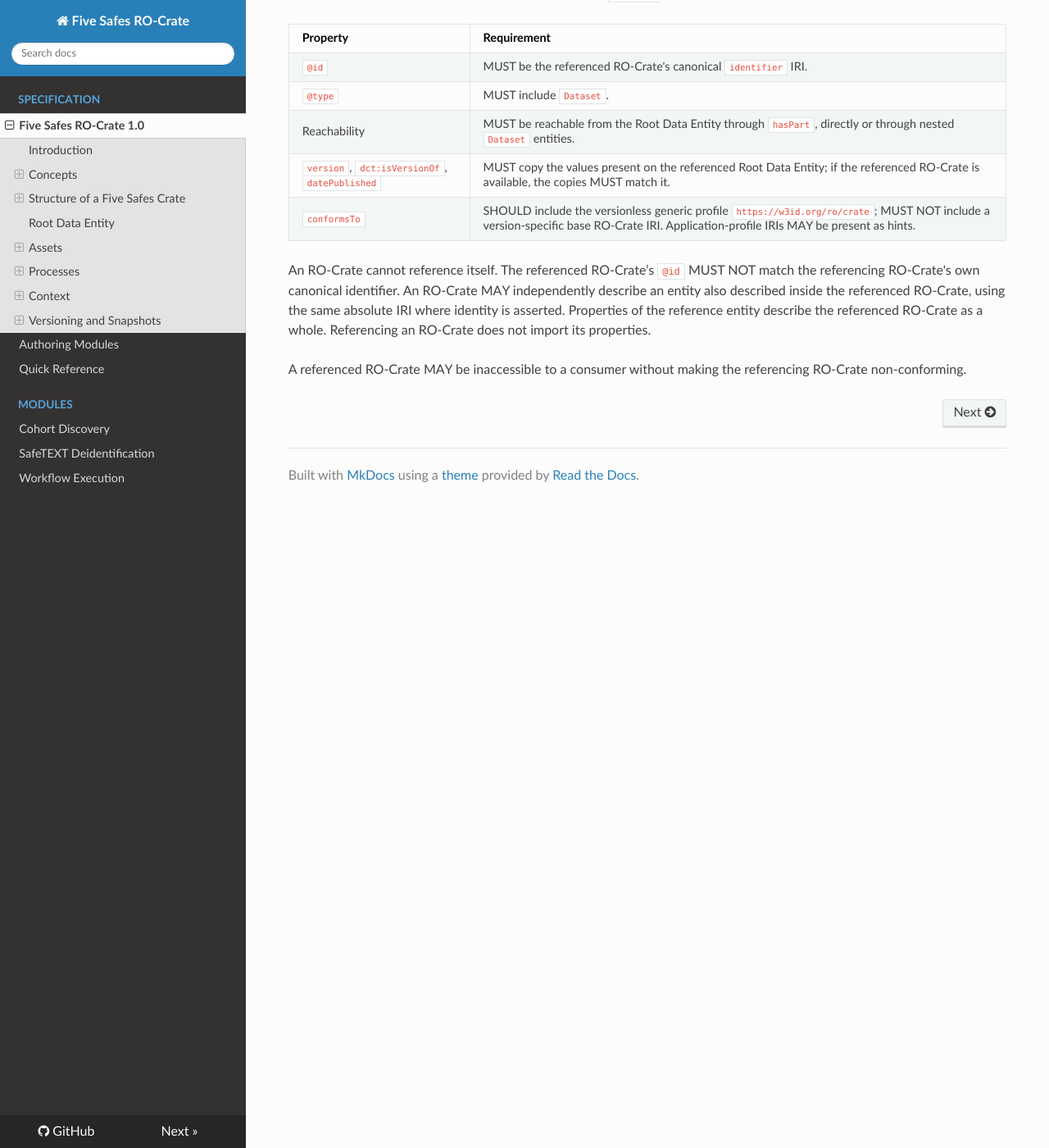
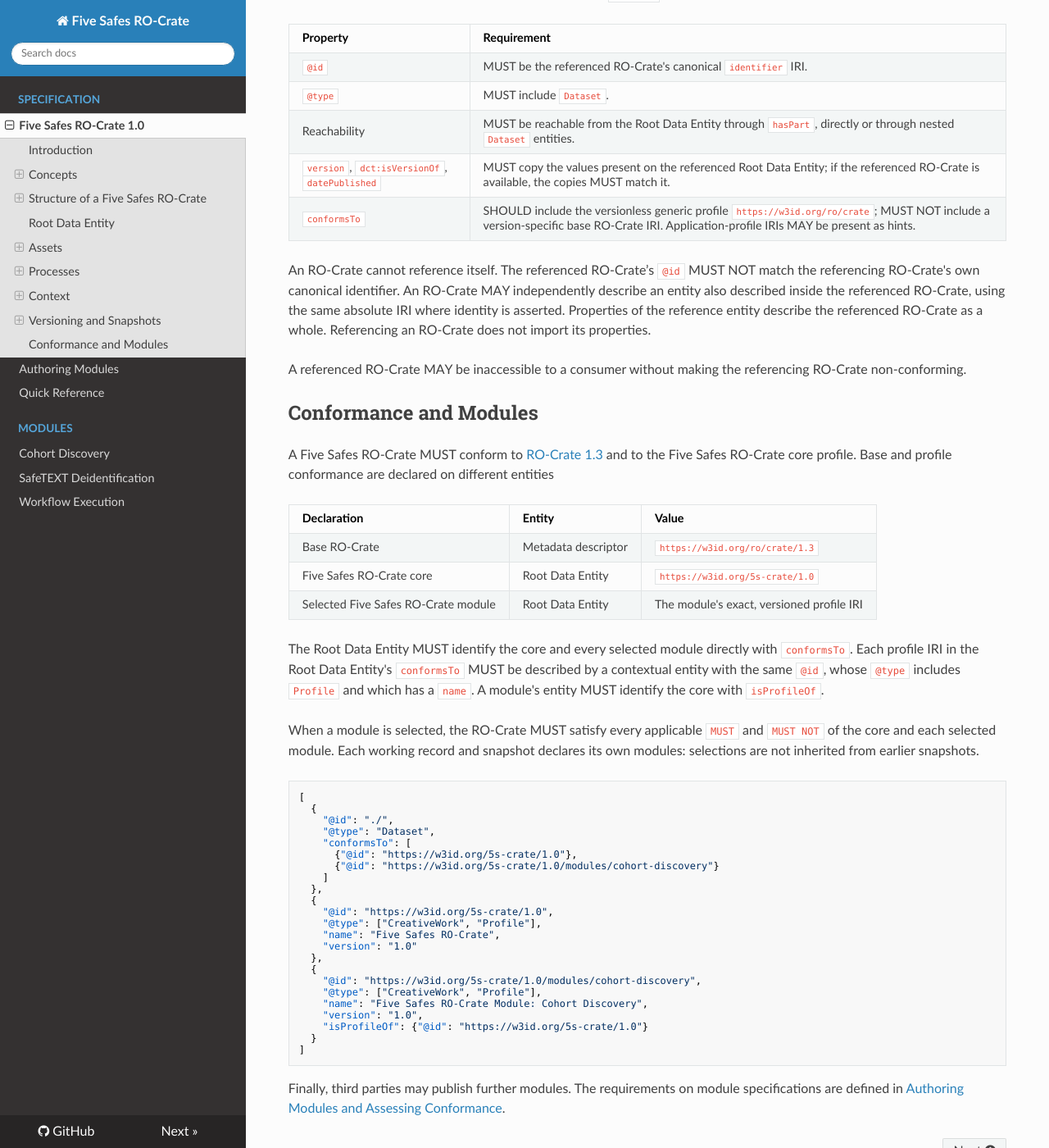
Before and after one commit to eScienceLab/Five-Safes-RO-Crate, an MkDocs documentation site: the page built from docs/index.md, in a window 1280 px wide and 1400 px high, scrolled down 22467 px. Shown: the whole window at 82% size. Built offline with MkDocs 1.6.1, drawn with Linux system fonts in a browser that asks for light colours; nearby versions of some CDN libraries; some of the changed text lies outside the part shown.

Commit message:
docs: conformance and modules

````diff
--- a/docs/index.md
+++ b/docs/index.md
@@ -72,7 +72,7 @@ This profile does not prescribe when you should take a snapshot. However, submit
 
 Every Five Safes RO-Crate must follow the **core** profile outlined in this document. Additional **modules** add specifications for particular kinds of work, such as output checking, cohort discovery, or workflow execution. An activity record may follow the core alone or declare any combination of modules.
 
-## Structure of a Five Safes Crate
+## Structure of a Five Safes RO-Crate
 
 A Five Safes RO-Crate is an RO-Crate that contains a metadata file that describes its contents. The following sections outline the metadata file and structure.
 
@@ -821,3 +821,45 @@ A Five Safes RO-Crate references another RO-Crate in three situations: when a [d
 An RO-Crate cannot reference itself. The referenced RO-Crate’s `@id` MUST NOT match the referencing RO-Crate's own canonical identifier. An RO-Crate MAY independently describe an entity also described inside the referenced RO-Crate, using the same absolute IRI where identity is asserted. Properties of the reference entity describe the referenced RO-Crate as a whole. Referencing an RO-Crate does not import its properties.
 
 A referenced RO-Crate MAY be inaccessible to a consumer without making the referencing RO-Crate non-conforming.
+
+## Conformance and Modules
+
+A Five Safes RO-Crate MUST conform to [RO-Crate 1.3](https://www.researchobject.org/ro-crate/specification/1.3/) and to the Five Safes RO-Crate core profile. Base and profile conformance are declared on different entities
+
+| Declaration | Entity | Value |
+|---|---|---|
+| Base RO-Crate | Metadata descriptor | `https://w3id.org/ro/crate/1.3` |
+| Five Safes RO-Crate core | Root Data Entity | `https://w3id.org/5s-crate/1.0` |
+| Selected Five Safes RO-Crate module | Root Data Entity | The module's exact, versioned profile IRI |
+
+The Root Data Entity MUST identify the core and every selected module directly with `conformsTo`. Each profile IRI in the Root Data Entity's `conformsTo` MUST be described by a contextual entity with the same `@id`, whose `@type` includes `Profile` and which has a `name`. A module's entity MUST identify the core with `isProfileOf`.
+
+When a module is selected, the RO-Crate MUST satisfy every applicable `MUST` and `MUST NOT` of the core and each selected module. Each working record and snapshot declares its own modules: selections are not inherited from earlier snapshots.
+
+```json
+[
+  {
+    "@id": "./",
+    "@type": "Dataset",
+    "conformsTo": [
+      {"@id": "https://w3id.org/5s-crate/1.0"},
+      {"@id": "https://w3id.org/5s-crate/1.0/modules/cohort-discovery"}
+    ]
+  },
+  {
+    "@id": "https://w3id.org/5s-crate/1.0",
+    "@type": ["CreativeWork", "Profile"],
+    "name": "Five Safes RO-Crate",
+    "version": "1.0"
+  },
+  {
+    "@id": "https://w3id.org/5s-crate/1.0/modules/cohort-discovery",
+    "@type": ["CreativeWork", "Profile"],
+    "name": "Five Safes RO-Crate Module: Cohort Discovery",
+    "version": "1.0",
+    "isProfileOf": {"@id": "https://w3id.org/5s-crate/1.0"}
+  }
+]
+```
+
+Finally, third parties may publish further modules. The requirements on module specifications are defined in [Authoring Modules and Assessing Conformance](authoring-modules.md).
````
